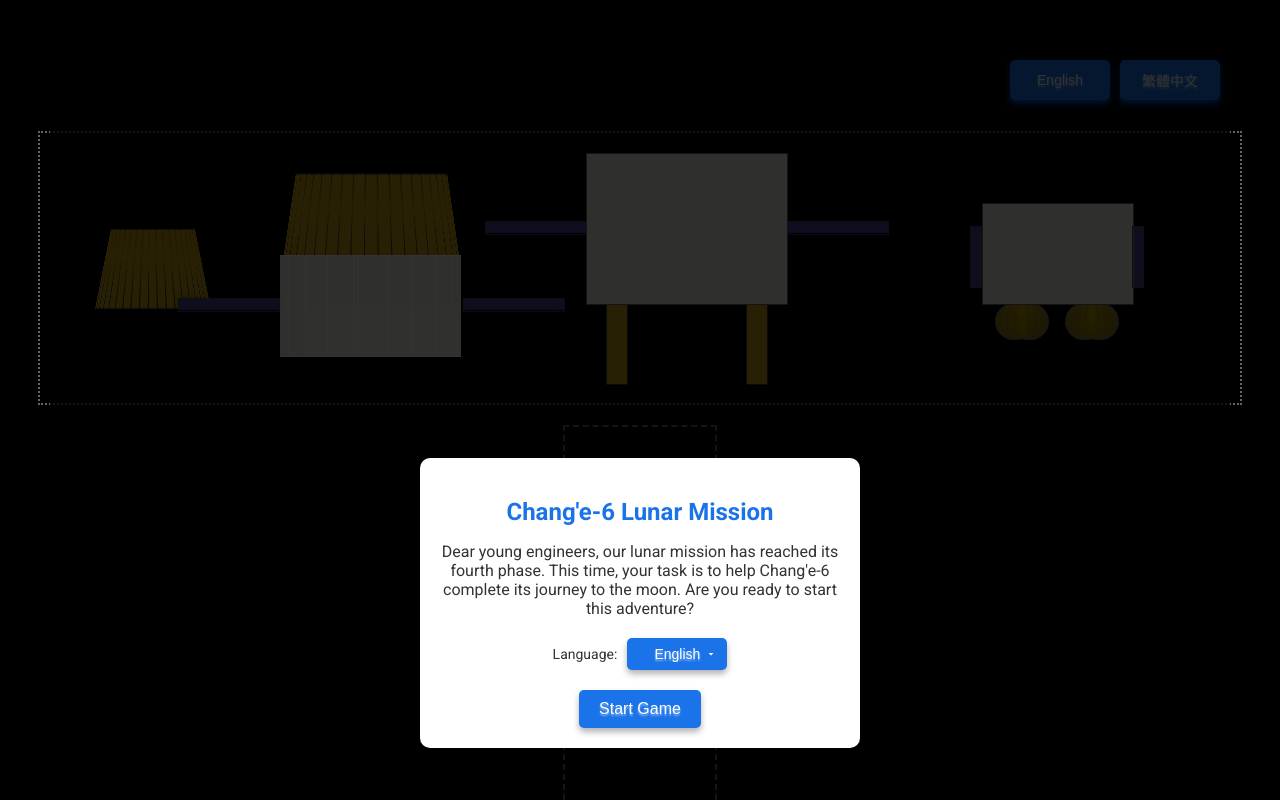
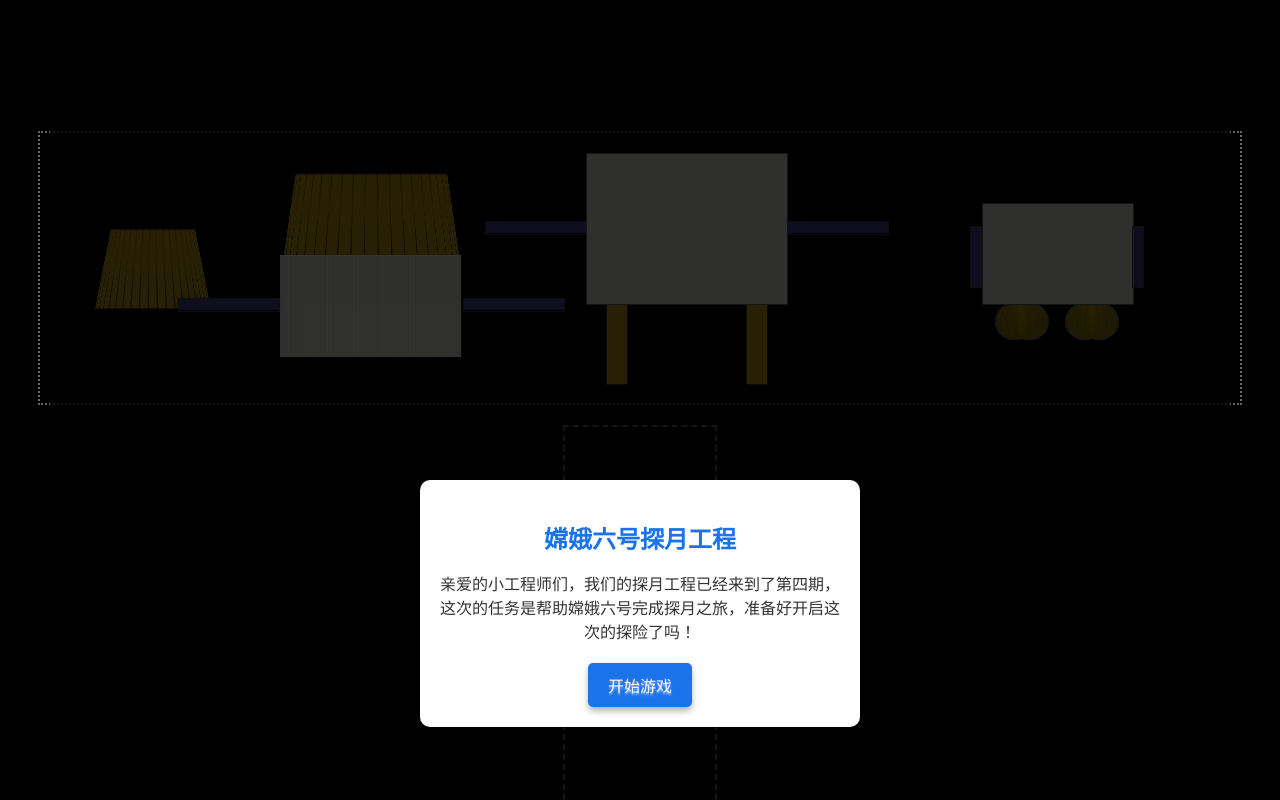
Before and after one commit to s11579783/Chang-e-6-spacecraft-simulation, a plain HTML site: page assembling.html in a window 1280 px wide. Shown: the top 800 px of the page. Drawn offline with Linux system fonts and the light colour scheme.

Commit message:
同步assembling.html語言與main.html，移除本地語言切換功能，通過postMessage實現語言同步

```diff
--- a/assembling.html
+++ b/assembling.html
@@ -348,7 +348,7 @@ body.rotating:active {
     background-color: #c59f16;
     transform-origin: center;
     transition: transform 0.3s;
-    border: 1px solid #333; / Border for visibility /
+    border: 1px solid #333; /* Border for visibility */
 }
 .cylinder .front {
     transform: rotateY(0deg) translateZ(5px);
@@ -793,23 +793,12 @@ body.rotating:active {
     <div class="welcome-dialog">
         <h2>嫦娥六号探月工程</h2>
         <p>亲爱的小工程师们，我们的探月工程已经来到了第四期，这次的任务是帮助嫦娥六号完成探月之旅，准备好开启这次的探险了吗！</p>
-        <div class="language-select-container">
-            <span id="languageLabel">语言：</span>
-            <select id="languageSelect">
-                <option value="en">English</option>
-                <option value="zh">繁體中文</option>
-            </select>
-        </div>
         <button id="startButton">开始游戏</button>
     </div>
 </div>
 
 <!-- 主体 -->
 <h1>Assemble the Chang'e-6 Spacecraft</h1>
-<div id="languageButtons">
-    <button id="englishButton">English</button>
-    <button id="chineseButton">繁體中文</button>
-</div>
 <!-- 提示按钮 -->
 <button id="hintButton">💡 提示</button>
 <!-- 提示框 -->
@@ -1059,31 +1048,18 @@ function initializeGame() {
     // 获取欢迎页面和开始按钮
     const welcomePage = document.getElementById('welcomePage');
     const startButton = document.getElementById('startButton');
-    // 获取下拉框
-    const languageSelect = document.getElementById('languageSelect');
-    // 下拉框事件监听
-    languageSelect.addEventListener('change', (event) => {
-        const lang = event.target.value; // 获取选中的语言值
-        changeLanguage(lang); // 切换语言
-    });
-    // 页面加载时设置默认语言
+    // 页面加载时显示欢迎页面
     window.onload = () => {
-        welcomePage.style.display = 'flex'; // 显示欢迎页面
-        changeLanguage('en'); // 设置默认语言为英语
-        languageSelect.value = 'en'; // 设置下拉框默认选中项
+        welcomePage.style.display = 'flex';
     };
     // 点击开始按钮后隐藏欢迎页面并开始游戏
     startButton.addEventListener('click', () => {
-        welcomePage.style.display = 'none'; // 隐藏欢迎页面
+        welcomePage.style.display = 'none';
     });
 
 // ====================
-// 主体
+// 语言同步逻辑
 // ====================
-
-// ----------
-// 语言切换
-// ----------
     const texts = {
         en: {
             welcomeTitle: "Chang'e-6 Lunar Mission",
@@ -1108,21 +1084,22 @@ function initializeGame() {
             hintButton: "💡 提示"
         }
     };
-    // Function to change language
+    // 当前语言
+    let currentLang = 'en';
+    // 语言切换函数
     function changeLanguage(lang) {
-        document.documentElement.lang = lang; // 设置 HTML 的 lang 属性
-
+        currentLang = lang;
+        document.documentElement.lang = lang;
         // 更新欢迎页面内容
         if (welcomePage.style.display !== 'none') {
             document.querySelector('.welcome-dialog h2').textContent = texts[lang].welcomeTitle;
             document.querySelector('.welcome-dialog p').textContent = texts[lang].welcomeMessage;
             document.getElementById('startButton').textContent = texts[lang].startButton;
-            document.getElementById('languageLabel').textContent = texts[lang].languageLabel; // 更新"语言："文字
         }
         // 更新游戏页面内容
         document.querySelector('h1').textContent = texts[lang].title;
         document.getElementById('resetButton').textContent = texts[lang].resetButton;
-        document.getElementById('hintButton').textContent = texts[lang].hintButton;    // Update task names
+        document.getElementById('hintButton').textContent = texts[lang].hintButton;
         updateNameLabels();
         // 更新箭头按钮文本
         const launchArrowButton = document.getElementById('launchArrowButton');
@@ -1130,14 +1107,14 @@ function initializeGame() {
             launchArrowButton.innerHTML = lang === 'zh' ? '進入發射 <span style="font-size:32px;">🚀</span>' : 'Go to Launch <span style="font-size:32px;">🚀</span>';
         }
     }
-    // Event listeners for language buttons
-    document.getElementById('englishButton').addEventListener('click', () => {
-        changeLanguage('en');
+    // 监听父页面的语言切换消息
+    window.addEventListener('message', (event) => {
+        if (event.data && event.data.type === 'setLanguage' && event.data.lang) {
+            changeLanguage(event.data.lang);
+        }
     });
-    document.getElementById('chineseButton').addEventListener('click', () => {
-        changeLanguage('zh');
-    });
-
+    // 页面加载时请求父页面发送当前语言
+    window.parent.postMessage({ type: 'requestLanguage' }, '*');
 
 // ====================
 // 任务一：组装模块
```
